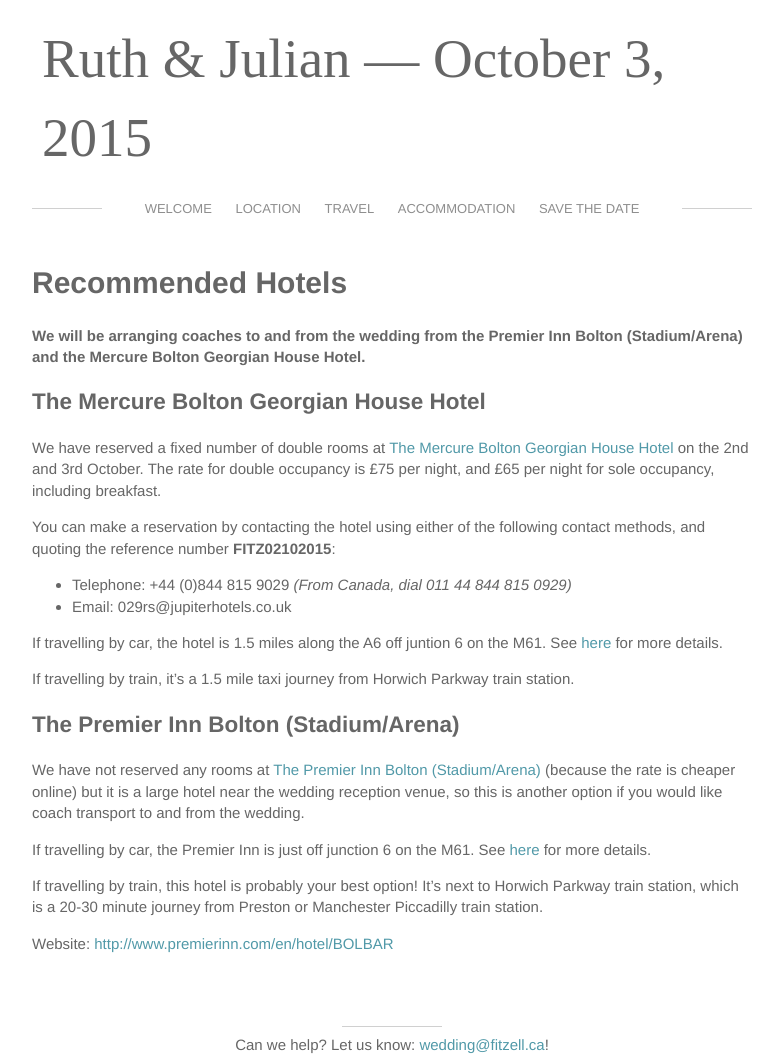
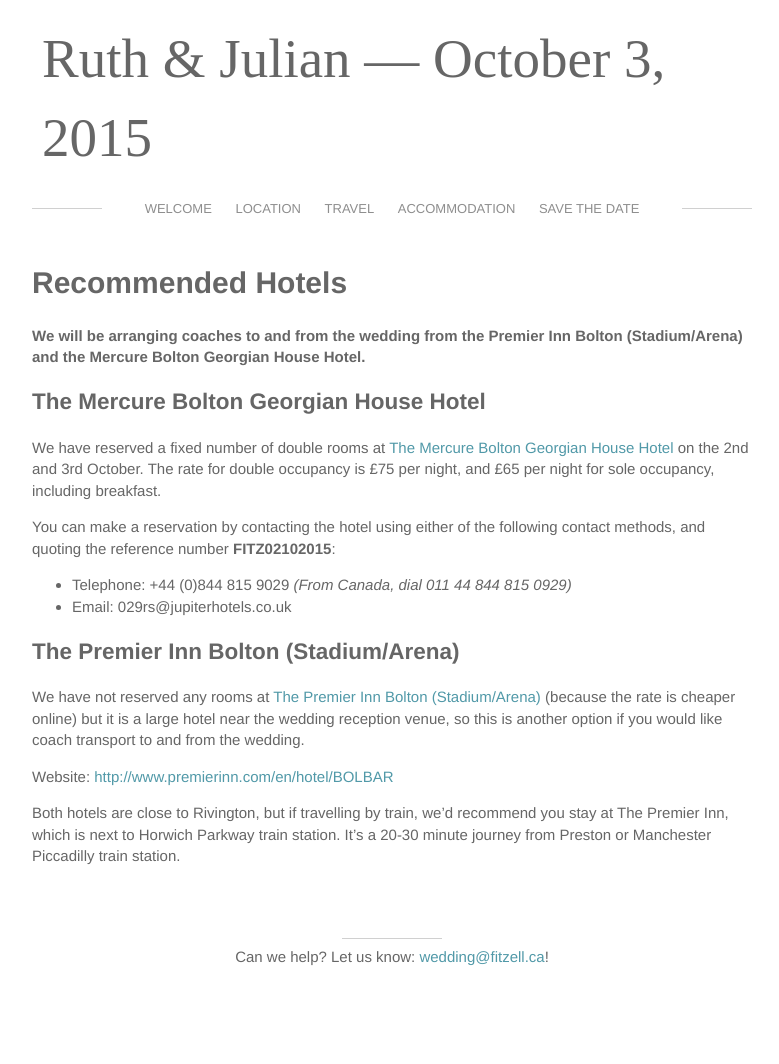
Before and after one commit to jfitzell/weddingsite, a Jekyll site: the page built from accommodation.md, in a window 1280 px wide. Shown: the whole page, without its empty margins (248-1027 px from the left). Built offline with Jekyll 4.4.1, drawn with Linux system fonts in a browser that asks for light colours; some web fonts are replaced; after the commit the page ends 976 px from its top, so only the background shows below that.

Commit message:
Update accommodation.md

```diff
--- a/accommodation.md
+++ b/accommodation.md
@@ -17,17 +17,11 @@
 * Telephone: +44 (0)844 815 9029 *(From Canada, dial 011 44 844 815 0929)*
 * Email: 029rs@jupiterhotels.co.uk
 
-If travelling by car, the hotel is 1.5 miles along the A6 off juntion 6 on the M61. See <a target="_blank" href="http://www.mercurebolton.co.uk/contact.html">here</a> for more details.
-
-If travelling by train, it's a 1.5 mile taxi journey from Horwich Parkway train station.
-
 
 ##The Premier Inn Bolton (Stadium/Arena)
 
 We have not reserved any rooms at <a target="_blank" href="http://www.premierinn.com/en/hotel/BOLBAR/">The Premier Inn Bolton (Stadium/Arena)</a> (because the rate is cheaper online) but it is a large hotel near the wedding reception venue, so this is another option if you would like coach transport to and from the wedding.
 
-If travelling by car, the Premier Inn is just off junction 6 on the M61. See <a target="_blank" href="http://www.premierinn.com/en/hotel/BOLBAR/bolton-stadium/arena">here</a> for more details.
+Website: <a target="_blank" href="http://www.premierinn.com/en/hotel/BOLBAR/">http://www.premierinn.com/en/hotel/BOLBAR</a>
 
-If travelling by train, this hotel is probably your best option! It's next to Horwich Parkway train station, which is a 20-30 minute journey from Preston or Manchester Piccadilly train station.
-
-Website: <a target="_blank" href="http://www.premierinn.com/en/hotel/BOLBAR/">http://www.premierinn.com/en/hotel/BOLBAR</a>
+Both hotels are close to Rivington, but if travelling by train, we'd recommend you stay at The Premier Inn, which  is next to Horwich Parkway train station. It's a 20-30 minute journey from Preston or Manchester Piccadilly train station.
```
